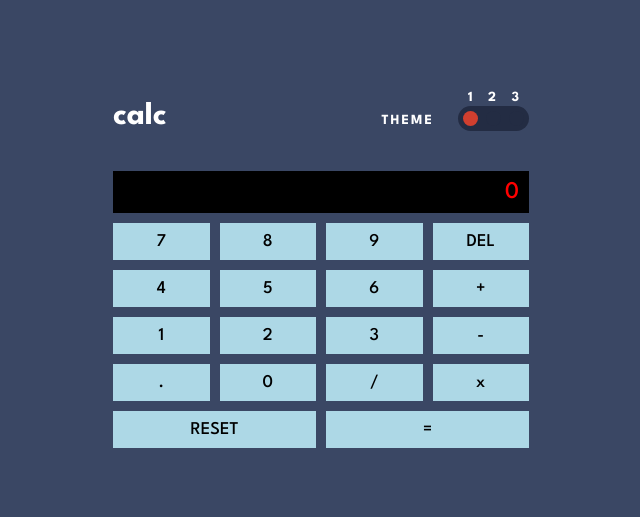
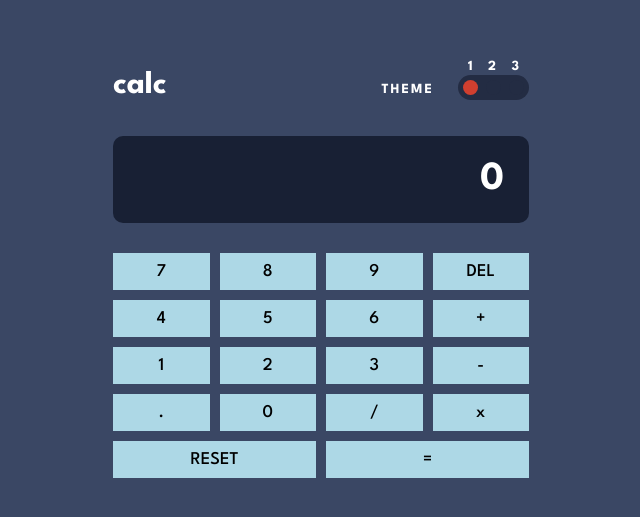
Before and after one commit to mehmetbacik/calculator-app, a React (Create React App) app: page / in a window 1280 px wide. Shown: the part 131-648 px from the top of the page, without its empty margins (319-959 px from the left). Built offline with nearby package versions, Linux system fonts and the light colour scheme.

Commit message:
Update
Updated for display.

```diff
--- a/src/components/Calculator/Calculator.css
+++ b/src/components/Calculator/Calculator.css
@@ -4,15 +4,6 @@
   color: white;
   border-radius: 10px;
   padding: 20px;
-}
-
-.display {
-  background-color: black;
-  color: red;
-  font-size: 24px;
-  padding: 10px;
-  text-align: right;
-  margin-bottom: 10px;
 }
 
 .theme-button {
--- a/src/components/Calculator/Calculator.tsx
+++ b/src/components/Calculator/Calculator.tsx
@@ -50,7 +50,7 @@ const Calculator: React.FC = () => {
 
   return (
     <div className="container mx-auto max-w-md p-4">
-      <div className="flex items-end justify-between mb-10">
+      <div className="flex items-end justify-between mb-9">
         <Logo />
         <ThemeSelector theme={theme} changeTheme={changeTheme} />
       </div>
--- a/src/components/Display/Display.tsx
+++ b/src/components/Display/Display.tsx
@@ -5,7 +5,7 @@ interface DisplayProps {
 }
 
 const Display: React.FC<DisplayProps> = ({ displayValue }) => {
-  return <div className="display">{displayValue}</div>;
+  return <div className="display p-[25px] mb-[30px] flex items-center justify-end text-[40px] font-bold rounded-[10px]">{displayValue}</div>;
 };
 
 export default Display;
--- a/src/styles/styles.scss
+++ b/src/styles/styles.scss
@@ -43,6 +43,10 @@ body {
                     }
                 }
             }
+            .display {
+                background-color: $very-dark-desaturated-blue-screen;
+                color: $white;
+            }
         }
         &.theme-2 {
             background-color: $light-gray;
@@ -84,6 +88,10 @@ body {
                         }
                     }
                 }
+            }
+            .display {
+                background-color: $very-light-gray;
+                color: $very-dark-grayish-yellow;
             }
         }
         &.theme-3 {
@@ -127,5 +135,9 @@ body {
                     }
                 }
             }
+            .display {
+                background-color: $very-dark-violet;
+                color: $light-yellow;
+            }
         }
 }
```
Also changed, not shown: src/dist/css/styles.css, 1 other file (tests, documents, lock files or other folders).
